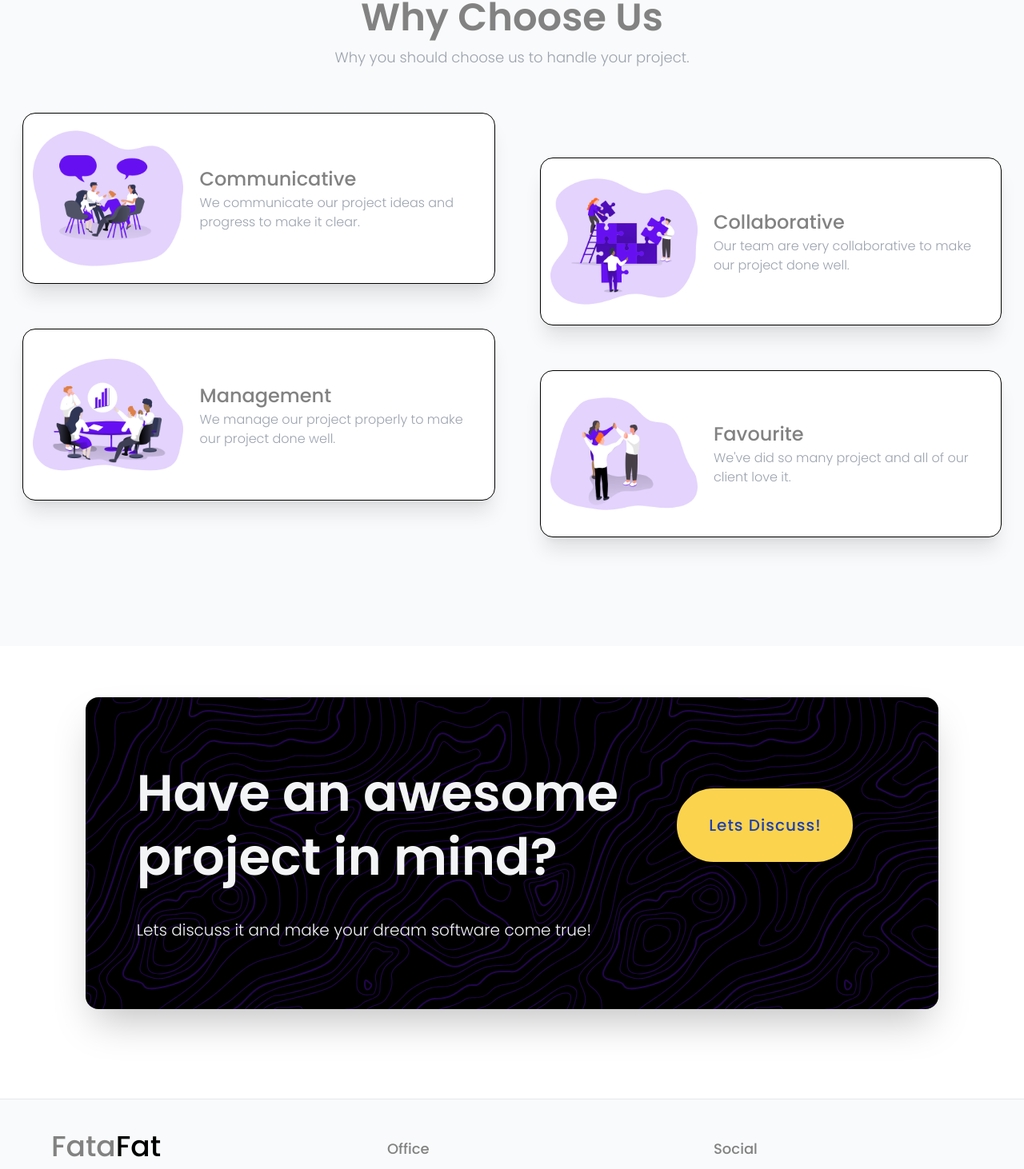
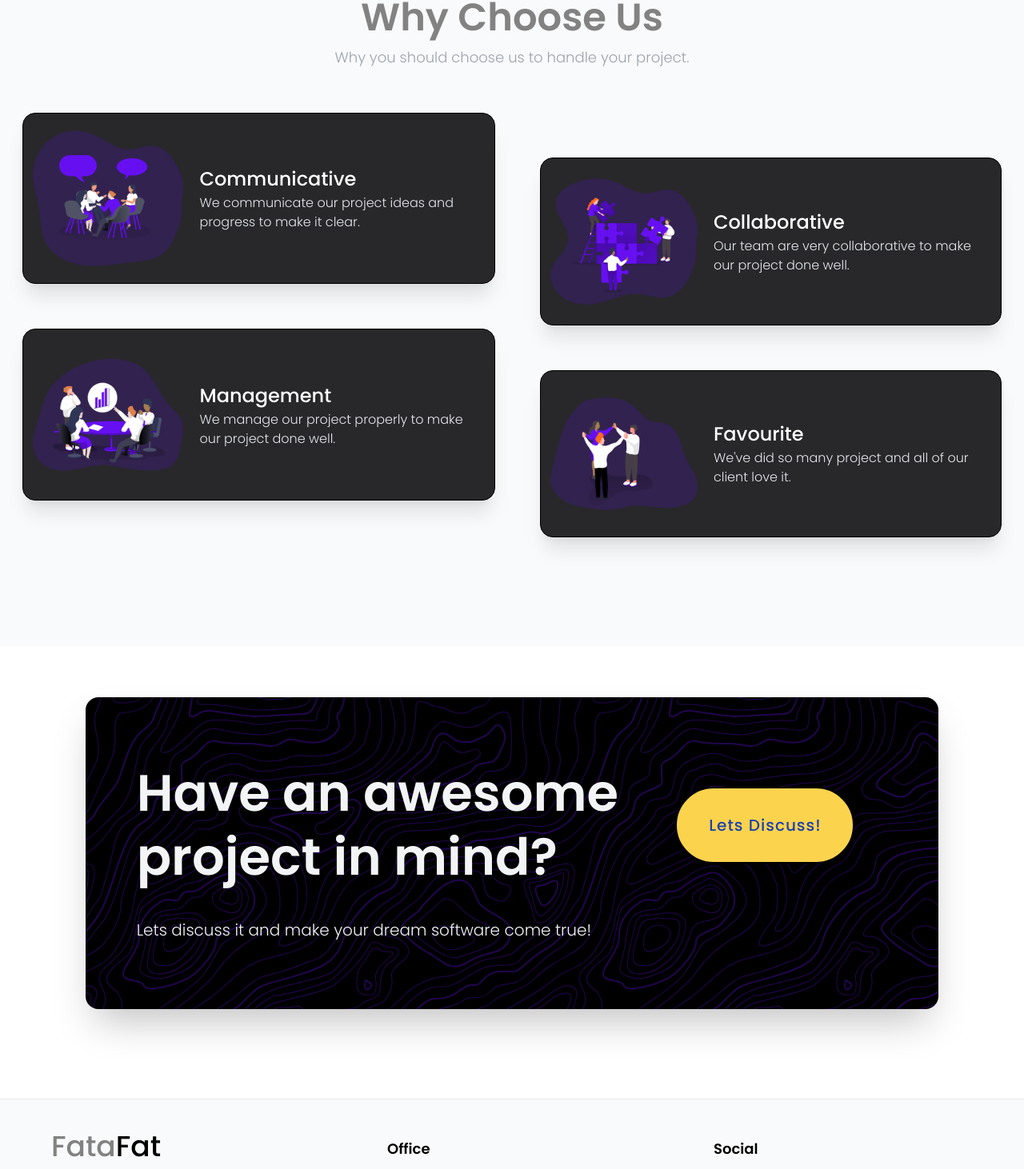
Before and after one commit to sarthak5697/racxtemplate-s, a React (Create React App) app: page / in a window 1280 px wide. Shown: the part 4686-6148 px from the top of the page at 80% size. Built offline with nearby package versions, Linux system fonts and the light colour scheme.

Commit message:
container to black and footer changes

```diff
--- a/App.css
+++ b/App.css
@@ -1,4 +1,4 @@
-@import url("https://fonts.googleapis.com/css2?family=Poppins:wght@400;500;600;700;800;900&display=swap");
+/* @import url("https://fonts.googleapis.com/css2?family=Poppins:wght@400;500;600;700;800;900&display=swap");
 
 @tailwind base;
 @tailwind components;
@@ -87,4 +87,4 @@
 .white__gradient {
   background: rgba(255, 255, 255, 0.6);
   filter: blur(300px);
-}
+} */
--- a/src/json/landingPage.json
+++ b/src/json/landingPage.json
@@ -12,7 +12,7 @@
     {
       "id": "asd1293uasdads1",
       "title": "Metal Industry",
-      "imageUrl": "https://ik.imagekit.io/uqqv36val/images/FATAFAT%20images/metal.jpg?updatedAt=1691497589909",
+      "imageUrl": "https://ik.imagekit.io/uqqv36val/images/FATAFAT%20images/metal.jpg?updatedAt=1691554156959",
       "type": "",
       "responsibility": ["Advanced Customisatiomn", "Fully Customisable Dashboard"],
       "credit": ""
@@ -28,7 +28,7 @@
     {
       "id": "asd1293uvbvcbbd3",
       "title": "Spare Parts Industry",
-      "imageUrl": "https://ik.imagekit.io/uqqv36val/images/FATAFAT%20images/spare.jpg?updatedAt=1691500097388",
+      "imageUrl": "https://ik.imagekit.io/uqqv36val/images/FATAFAT%20images/spare.jpg?updatedAt=1691553766611",
       "type": "",
       "responsibility": ["Advanced Customisatiomn", "Fully Customisable Dashboard"],
       "credit": ""
--- a/src/parts/Advantage.js
+++ b/src/parts/Advantage.js
@@ -22,11 +22,11 @@ export default function Advantage({ data }) {
                         data[0].map((item, index) => (
                           <Fade bottom delay={500 * index}>
                             <div>
-                              <div className="bg-white flex flex-row items-center p-3 my-6 mx-3 sm:my-7 sm:mx-3 xl:my-14 xl:mx-7 rounded-2xl shadow-xl border border-light-theme-purple transform transition duration-500 hover:scale-105">
+                              <div className="bg-card-black flex flex-row items-center p-3 my-6 mx-3 sm:my-7 sm:mx-3 xl:my-14 xl:mx-7 rounded-2xl shadow-xl border border-light-theme-purple transform transition duration-500 hover:scale-105">
                                 <img src={item.imageUrl} alt="" className="w-1/3" />
                                 <div className="flex-col pl-5">
-                                  <h2 className="text-theme-blue text-2xl">{item.title}</h2>
-                                  <p className="font-light text-gray-400">{item.description}</p>
+                                  <h2 className="text-white text-2xl">{item.title}</h2>
+                                  <p className="font-light text-gray-200">{item.description}</p>
                                 </div>
                               </div>
                             </div>
@@ -39,11 +39,11 @@ export default function Advantage({ data }) {
                         data[1].map((item, index) => (
                           <Fade bottom delay={500 * index}>
                             <div>
-                              <div className="bg-white flex flex-row items-center p-3 my-6 mx-3 sm:my-7 sm:mx-3 xl:my-14 xl:mx-7 rounded-2xl shadow-xl border border-light-theme-purple transform transition duration-500 hover:scale-105">
+                              <div className="bg-card-black flex flex-row items-center p-3 my-6 mx-3 sm:my-7 sm:mx-3 xl:my-14 xl:mx-7 rounded-2xl shadow-xl border border-light-theme-purple transform transition duration-500 hover:scale-105">
                                 <img src={item.imageUrl} alt="" className="w-1/3" />
                                 <div className="flex-col pl-5">
-                                  <h2 className="text-theme-blue text-2xl">{item.title}</h2>
-                                  <p className="font-light text-gray-400">{item.description}</p>
+                                  <h2 className="text-white text-2xl">{item.title}</h2>
+                                  <p className="font-light text-gray-200">{item.description}</p>
                                 </div>
                               </div>
                             </div>
--- a/src/parts/Footer.js
+++ b/src/parts/Footer.js
@@ -19,7 +19,7 @@ export default function Footer() {
             </p>
           </div>
           <div className="w-1/3 mt-0 ml-16 mr-0 sm:ml-0 sm:mr-5">
-            <h1 className="text-lg text-theme-blue pt-4 pb-2">
+            <h1 className="text-lg text-black font-bold pt-4 pb-2">
               Office
             </h1>
             <p className="text-lg text-gray-400 font-light">
@@ -30,7 +30,7 @@ export default function Footer() {
             </p>
           </div>
           <div className="w-1/3 ml-16 sm:ml-0 mt-0">
-            <h1 className="text-lg text-theme-blue pt-4 pb-2">
+            <h1 className="text-lg text-black font-bold pt-4 pb-2">
               Social
             </h1>
             <Button href="https://www.instagram.com/racmathafidz/" type="link" target="_blank" className="flex text-lg text-gray-400 font-light hover:underline" isExternal>
--- a/src/parts/Portfolio.js
+++ b/src/parts/Portfolio.js
@@ -11,7 +11,7 @@ export default function Portfolio({ data }) {
   return (
     <section className="container mx-auto flex flex-col items-center mt-0">
       <Fade bottom>
-        <h1 className="text-5xl text-theme-blue text-center font-bold">See where we are helping</h1>
+        <h1 className="text-5xl text-theme-blue text-center font-bold">See who we are helping</h1>
 
         <p className="font-light text-lg text-gray-400 text-center mb-12">
           Industries and projects we are involved in
```
